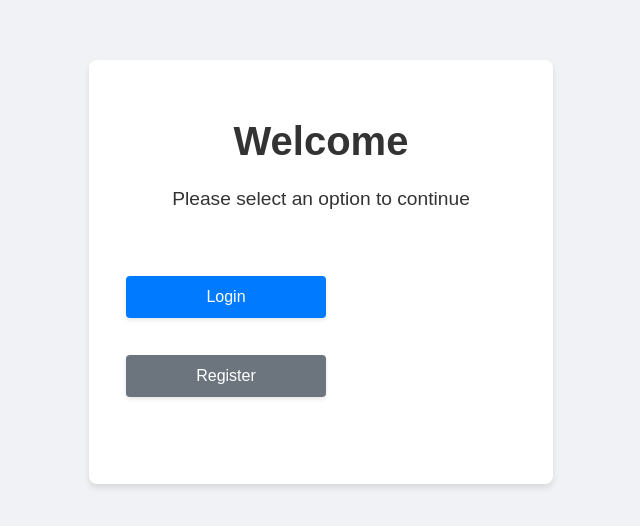
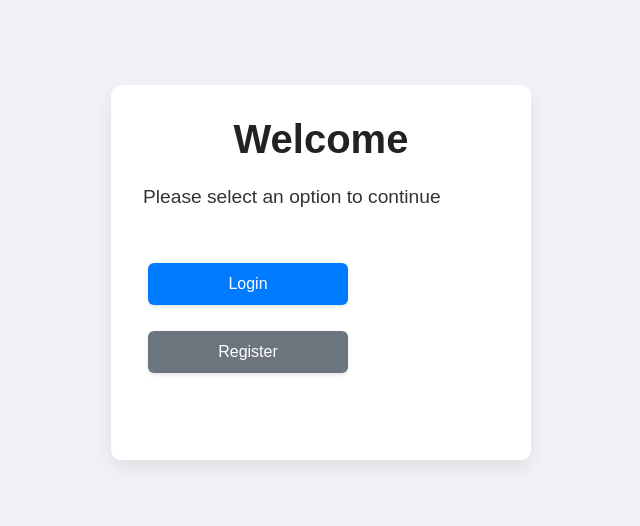
Before and after one commit to haRsh-cse-rgb/gascc, a React (Create React App) app: page /calculation-mode in a window 1280 px wide. Shown: the part 128-654 px from the top of the page, without its empty margins (319-959 px from the left). Built offline with nearby package versions, Linux system fonts and the light colour scheme.

Commit message:
committed

```diff
--- a/src/App.js
+++ b/src/App.js
@@ -96,6 +96,9 @@ function App() {
   return (
     <Router>
       <ScrollToTop />
+      {/* Layout-level Install button (only shows when not installed) */}
+      {!isAppInstalled && <InstallButton />}
+
       {!user ? (
         <Routes>
           <Route path="*" element={<AuthPage onLogin={handleLogin} />} />
@@ -103,8 +106,6 @@ function App() {
       ) : (
         <>
           {!isAppInstalled && <NavBar onLogout={handleLogout} />}
-          {/* Layout-level Install button (only shows when not installed) */}
-          {!isAppInstalled && <InstallButton />}
           <Routes>
             <Route path="/" element={<HomePage onLogout={handleLogout} />} />
             <Route path="/logged-off" element={<LoggedOff />} />
--- a/src/pages/AuthPage.css
+++ b/src/pages/AuthPage.css
@@ -1,68 +1,100 @@
+/* RESET */
+* {
+  box-sizing: border-box;
+  margin: 0;
+  padding: 0;
+}
+
+body {
+  font-family: Arial, sans-serif;
+}
+
+/* CONTAINER */
 .auth-container {
   display: flex;
   justify-content: center;
   align-items: center;
-  height: 100vh;
+  min-height: 100vh;
+  padding: 1rem;
   background-color: #f0f2f5;
 }
 
+/* CARD */
 .auth-box {
-  background: white;
+  background: #ffffff;
+  width: 100%;
+  max-width: 420px;
   padding: 2rem;
-  border-radius: 8px;
-  box-shadow: 0 4px 6px rgba(0, 0, 0, 0.1);
-  width: 100%;
-  max-width: 400px;
-  text-align: center;
+  border-radius: 10px;
+  box-shadow: 0 8px 20px rgba(0, 0, 0, 0.08);
 }
 
-.auth-box h1, .auth-box h2 {
+/* HEADINGS */
+.auth-box h1,
+.auth-box h2 {
+  text-align: center;
   margin-bottom: 1.5rem;
-  color: #333;
+  color: #222;
 }
 
+/* FORM GROUP */
+.form-group {
+  display: flex;
+  flex-direction: column;
+  align-items: flex-start; /* FIX */
+  gap: 0.4rem;
+  margin-bottom: 1rem;
+}
+
+/* LABEL */
+.form-group label {
+  width: 100%;
+  text-align: left;
+  font-size: 0.9rem;
+  color: #555;
+}
+
+/* INPUT */
+.form-group input {
+  width: 100%;
+  padding: 0.75rem;
+  border: 1px solid #ddd;
+  border-radius: 6px;
+  font-size: 1rem;
+}
+
+/* INPUT FOCUS */
+.form-group input:focus {
+  outline: none;
+  border-color: #007bff;
+}
+
+/* BUTTON GROUP */
 .button-group {
   display: flex;
   flex-direction: column;
   gap: 1rem;
+  margin-top: 1rem;
 }
 
-.form-group {
-  margin-bottom: 1rem;
-  text-align: left;
-}
-
-.form-group label {
-  display: block;
-  margin-bottom: 0.5rem;
-  color: #666;
-}
-
-.form-group input {
-  width: 100%;
-  padding: 0.75rem;
-  border: 1px solid #ddd;
-  border-radius: 4px;
-  font-size: 1rem;
-}
-
+/* BUTTON */
 .auth-btn {
   width: 100%;
   padding: 0.75rem;
   background-color: #007bff;
-  color: white;
+  color: #ffffff;
   border: none;
-  border-radius: 4px;
+  border-radius: 6px;
   font-size: 1rem;
   cursor: pointer;
-  transition: background-color 0.2s;
-  margin-top: 1rem;
+  transition: background-color 0.2s ease;
 }
 
-.auth-btn:hover {
+/* .auth-btn:hover {
   background-color: #0056b3;
-}
+} */
 
+/* SECONDARY BUTTON */
 .auth-btn.secondary {
   background-color: #6c757d;
 }
@@ -71,25 +103,38 @@
   background-color: #5a6268;
 }
 
+/* DISABLED */
 .auth-btn:disabled {
-  background-color: #ccc;
+  background-color: #cccccc;
   cursor: not-allowed;
 }
 
+/* LINK BUTTON */
 .link-btn {
+  margin-top: 1rem;
   background: none;
   border: none;
   color: #007bff;
   cursor: pointer;
-  margin-top: 1rem;
   font-size: 0.9rem;
   text-decoration: underline;
-  display: block;
-  width: 100%;
+  text-align: center;
+}
+.link-btn:hover {
+  color: #e5e8eb;
 }
 
+/* ERROR MESSAGE */
 .error-msg {
   color: #dc3545;
   margin-bottom: 1rem;
   font-size: 0.9rem;
+  text-align: center;
 }
+
+/* MOBILE */
+@media (max-width: 480px) {
+  .auth-box {
+    padding: 1.5rem;
+  }
+}
--- a/src/pages/AuthPage.jsx
+++ b/src/pages/AuthPage.jsx
@@ -18,7 +18,7 @@ function AuthPage({ onLogin }) {
     setLoading(true);
     setError('');
 
-    const API_URL = process.env.REACT_APP_API_URL || 'http://localhost:5000';
+    const API_URL = 'https://gascc.onrender.com' || 'http://localhost:5000';
 
     try {
       const response = await fetch(`${API_URL}/api/login`, {
@@ -52,7 +52,7 @@ function AuthPage({ onLogin }) {
     setLoading(true);
     setError('');
 
-    const API_URL = process.env.REACT_APP_API_URL || 'http://localhost:5000';
+    const API_URL = 'https://gascc.onrender.com' || 'http://localhost:5000';
 
     try {
       const response = await fetch(`${API_URL}/api/register`, {
```
